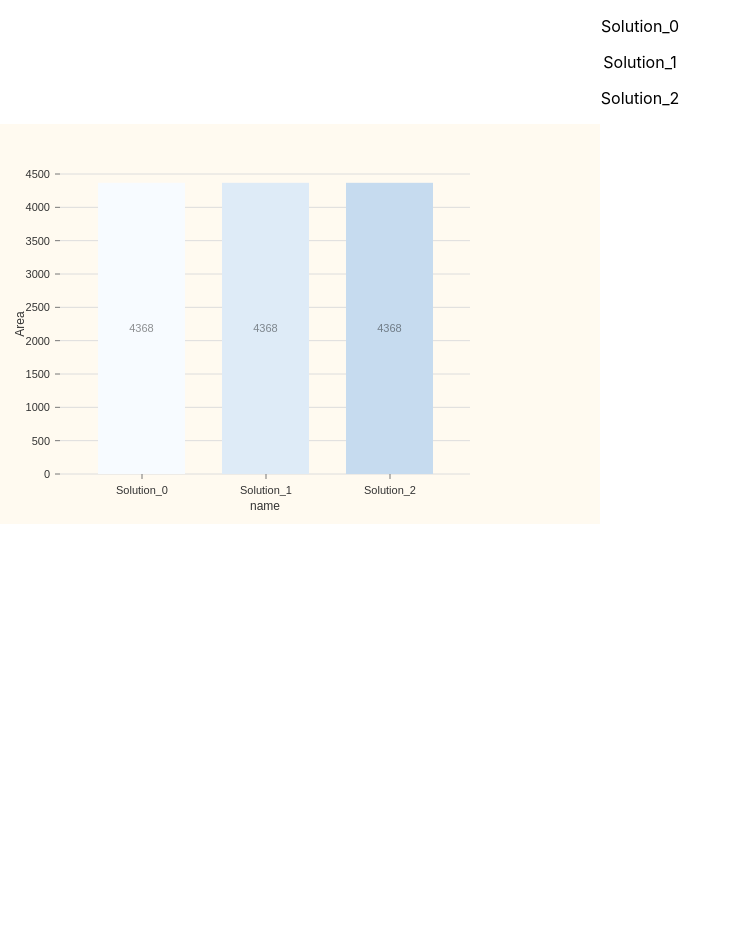
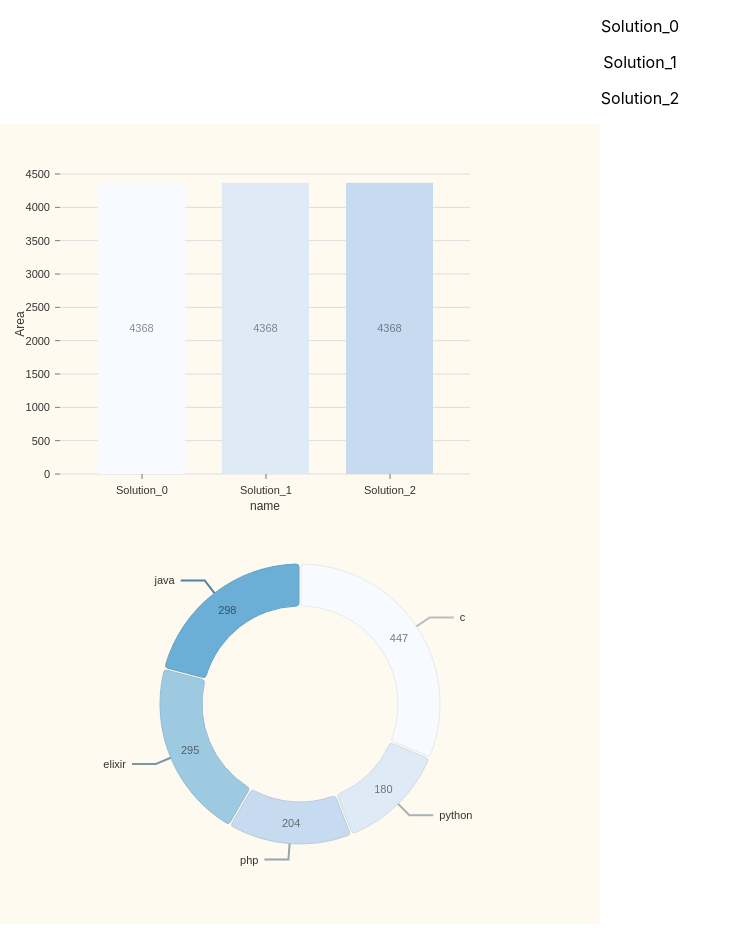
Before and after one commit to yar2nman/fivchrts, a React (Create React App) app: page / in a window 1280 px wide. Shown: the whole page, without its empty margins (0-741 px from the left). Before the commit the page ends 800 px from the top, so only its background shows below. Built offline with nearby package versions, Linux system fonts and the light colour scheme.

Commit message:
pie chart

```diff
--- a/package.json
+++ b/package.json
@@ -8,6 +8,7 @@
     "@material-ui/lab": "^4.0.0-alpha.56",
     "@nivo/bar": "^0.79.1",
     "@nivo/core": "^0.79.0",
+    "@nivo/pie": "^0.79.1",
     "@testing-library/jest-dom": "^5.16.3",
     "@testing-library/react": "^12.1.4",
     "@testing-library/user-event": "^13.5.0",
--- a/src/App.js
+++ b/src/App.js
@@ -2,9 +2,42 @@
 import React,{useState,useEffect} from 'react';
 import './App.css';
 import MyResponsiveBar from './barchart';
+import MyResponsivePie from './chartsRoot/PiChart';
 
 function App() {
   const [data,setData]=useState([]);
+  const mydata= [
+    {
+      "id": "c",
+      "label": "c",
+      "value": 447,
+      "color": "hsl(15, 70%, 50%)"
+    },
+    {
+      "id": "python",
+      "label": "python",
+      "value": 180,
+      "color": "hsl(64, 70%, 50%)"
+    },
+    {
+      "id": "php",
+      "label": "php",
+      "value": 204,
+      "color": "hsl(229, 70%, 50%)"
+    },
+    {
+      "id": "elixir",
+      "label": "elixir",
+      "value": 295,
+      "color": "hsl(268, 70%, 50%)"
+    },
+    {
+      "id": "java",
+      "label": "java",
+      "value": 298,
+      "color": "hsl(210, 70%, 50%)"
+    }
+  ]
 
   const getData=()=>{
     fetch('data.json'
@@ -48,6 +81,12 @@ function App() {
         }
      </div>
 
+     <div className='Mydiv'>
+        { data && data?.length>0 &&
+        <MyResponsivePie data={mydata} />
+        }
+     </div>
+
     </div>
   );
 }
--- /dev/null
+++ b/src/chartsRoot/PiChart.js
@@ -0,0 +1,63 @@
+import React from "react";
+
+import { ResponsivePie } from '@nivo/pie'
+
+
+const MyResponsivePie = ({ data /* see data tab */ }) => (
+    <ResponsivePie
+        data={data}
+        margin={{ top: 40, right: 80, bottom: 80, left: 80 }}
+        innerRadius={0.7}
+        padAngle={0.7}
+        cornerRadius={3}
+        activeOuterRadiusOffset={8}
+        borderWidth={1}
+        colors={{ scheme: 'blues' }}
+        borderColor={{
+            from: 'color',
+            modifiers: [
+                [
+                    'darker',
+                    0.2
+                ]
+            ]
+        }}
+        arcLinkLabelsSkipAngle={10}
+        arcLinkLabelsTextColor="#333333"
+        arcLinkLabelsThickness={2}
+        arcLinkLabelsColor={{ from: 'color', modifiers: [['darker', 0.8]] }}
+        arcLabelsSkipAngle={10}
+        arcLabelsTextColor={{
+            from: 'color',
+            modifiers: [
+                [
+                    'darker',
+                    2
+                ]
+            ]
+        }}
+        defs={[
+            {
+                id: 'dots',
+                type: 'patternDots',
+                background: 'inherit',
+                color: 'rgba(255, 255, 255, 0.3)',
+                size: 4,
+                padding: 1,
+                stagger: true
+            },
+            {
+                id: 'lines',
+                type: 'patternLines',
+                background: 'inherit',
+                color: 'rgba(255, 255, 255, 0.3)',
+                rotation: -45,
+                lineWidth: 6,
+                spacing: 10
+            }
+        ]}
+
+    />
+)
+
+export default MyResponsivePie;
```
Also changed, not shown: 1 other file (tests, documents, lock files or other folders).
